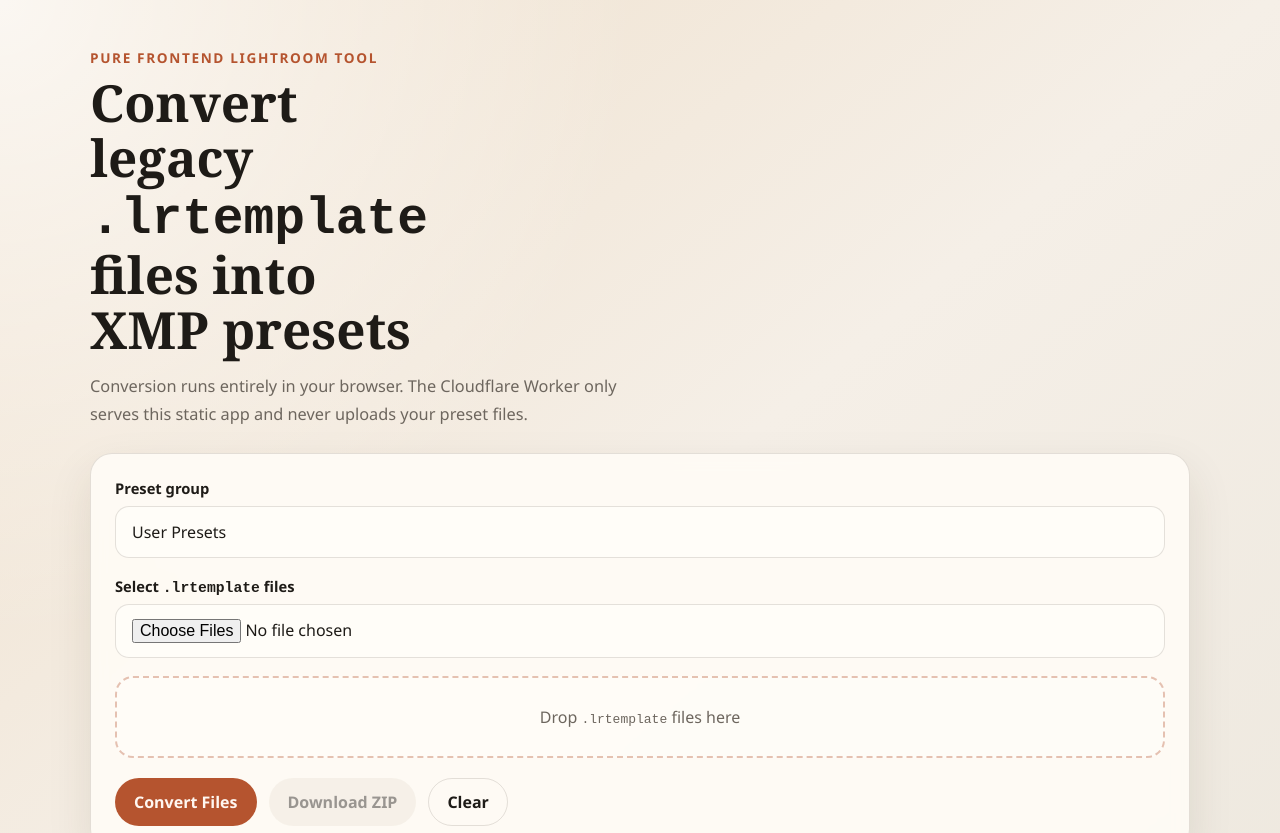
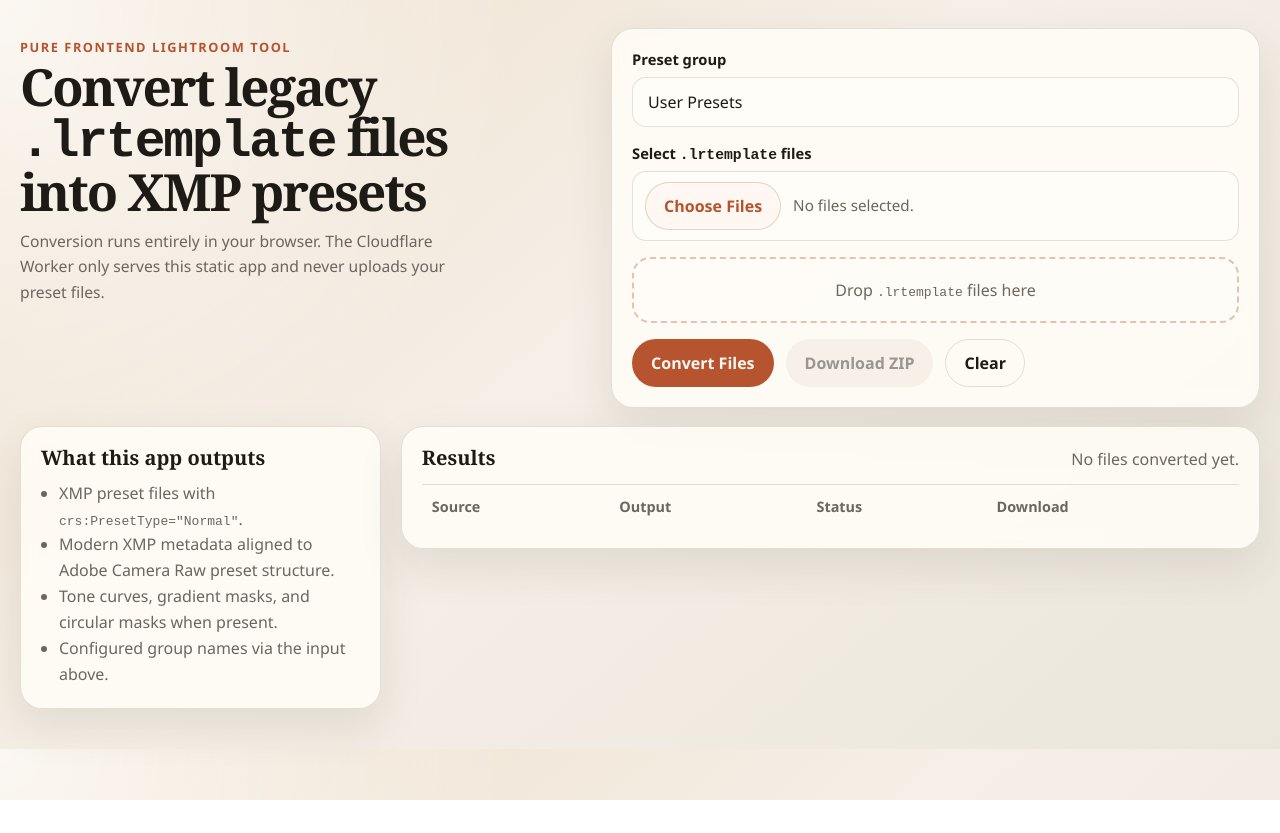
Before and after one commit to yuzukumo/LRtemplate2XMPPresets, a website with bundled scripts: page public/index.html in a window 1280 px wide. Shown: the top 833 px of the page. After the commit the page ends 800 px from the top, so only its background shows below. Built offline with nearby package versions, Linux system fonts and the light colour scheme.

Commit message:
Optimize Smoothness, Enhance Stability

```diff
--- a/public/app.js
+++ b/public/app.js
@@ -3,6 +3,8 @@ import { createZipBlob } from "./zip.js";
 
 const groupNameInput = document.querySelector("#groupName");
 const fileInput = document.querySelector("#fileInput");
+const browseButton = document.querySelector("#browseButton");
+const fileSelection = document.querySelector("#fileSelection");
 const dropZone = document.querySelector("#dropZone");
 const convertButton = document.querySelector("#convertButton");
 const downloadButton = document.querySelector("#downloadButton");
@@ -42,8 +44,17 @@ function normalizeFiles(files) {
 
 function refreshSelectedSummary() {
   if (!selectedFiles.length) {
+    fileSelection.textContent = "No files selected.";
+    fileSelection.title = "";
     setSummary("No files converted yet.");
     return;
+  }
+  if (selectedFiles.length === 1) {
+    fileSelection.textContent = selectedFiles[0].name;
+    fileSelection.title = selectedFiles[0].name;
+  } else {
+    fileSelection.textContent = `${selectedFiles.length} files selected`;
+    fileSelection.title = selectedFiles.map((file) => file.name).join("\n");
   }
   setSummary(`${selectedFiles.length} file(s) ready to convert.`);
 }
@@ -114,6 +125,8 @@ function clearAll() {
   fileInput.value = "";
   resultsBody.innerHTML = "";
   downloadButton.disabled = true;
+  fileSelection.textContent = "No files selected.";
+  fileSelection.title = "";
   setSummary("No files converted yet.");
 }
 
@@ -128,6 +141,10 @@ function activateDropZone(active) {
 
 fileInput.addEventListener("change", (event) => {
   applyFiles(event.target.files ?? []);
+});
+
+browseButton.addEventListener("click", () => {
+  fileInput.click();
 });
 
 convertButton.addEventListener("click", () => {
--- a/public/index.html
+++ b/public/index.html
@@ -8,6 +8,7 @@
   </head>
   <body>
     <main class="page">
+      <section class="masthead">
         <section class="hero">
           <p class="eyebrow">Pure Frontend Lightroom Tool</p>
           <h1>Convert legacy <code>.lrtemplate</code> files into XMP presets</h1>
@@ -25,7 +26,13 @@
 
           <div class="field">
             <label for="fileInput">Select <code>.lrtemplate</code> files</label>
-          <input id="fileInput" type="file" accept=".lrtemplate" multiple />
+            <input id="fileInput" class="sr-only" type="file" accept=".lrtemplate" multiple />
+            <div class="file-picker" role="group" aria-label="File selection">
+              <button id="browseButton" class="button picker" type="button">
+                Choose Files
+              </button>
+              <p id="fileSelection" class="file-selection">No files selected.</p>
+            </div>
           </div>
 
           <div id="dropZone" class="drop-zone" tabindex="0">
@@ -44,7 +51,9 @@
             </button>
           </div>
         </section>
+      </section>
 
+      <section class="content-grid">
         <section class="card notes">
           <h2>What this app outputs</h2>
           <ul>
@@ -74,6 +83,7 @@
             </table>
           </div>
         </section>
+      </section>
     </main>
 
     <script type="module" src="./app.js"></script>
--- a/public/styles.css
+++ b/public/styles.css
@@ -27,19 +27,26 @@ body {
 }
 
 .page {
-  width: min(1100px, calc(100vw - 32px));
+  width: min(1380px, calc(100vw - 40px));
   margin: 0 auto;
-  padding: 48px 0 64px;
+  padding: 28px 0 40px;
+}
+
+.masthead {
+  display: grid;
+  grid-template-columns: minmax(320px, 0.88fr) minmax(420px, 1fr);
+  gap: 20px;
+  align-items: start;
 }
 
 .hero {
-  margin-bottom: 24px;
+  padding: 10px 0 2px;
 }
 
 .eyebrow {
-  margin: 0 0 8px;
+  margin: 0 0 6px;
   color: var(--accent);
-  font-size: 0.85rem;
+  font-size: 0.8rem;
   font-weight: 700;
   letter-spacing: 0.12em;
   text-transform: uppercase;
@@ -54,24 +61,25 @@ h2 {
 }
 
 h1 {
-  max-width: 12ch;
-  font-size: clamp(2.4rem, 4vw, 4.2rem);
+  max-width: 15ch;
+  font-size: clamp(2.1rem, 4vw, 3.6rem);
+  line-height: 0.97;
+  letter-spacing: -0.04em;
 }
 
 h2 {
-  font-size: 1.35rem;
+  font-size: 1.25rem;
 }
 
 .lede {
-  max-width: 62ch;
-  margin: 16px 0 0;
+  max-width: 52ch;
+  margin: 12px 0 0;
   color: var(--muted);
-  font-size: 1.02rem;
-  line-height: 1.7;
+  font-size: 0.98rem;
+  line-height: 1.62;
 }
 
 .card {
-  margin-top: 20px;
   border: 1px solid var(--line);
   border-radius: 22px;
   background: var(--panel);
@@ -82,11 +90,19 @@ h2 {
 .controls,
 .notes,
 .results {
-  padding: 24px;
+  padding: 20px;
+}
+
+.content-grid {
+  display: grid;
+  grid-template-columns: minmax(260px, 0.42fr) minmax(0, 1fr);
+  gap: 20px;
+  margin-top: 18px;
+  align-items: start;
 }
 
 .field + .field {
-  margin-top: 18px;
+  margin-top: 16px;
 }
 
 label {
@@ -99,7 +115,7 @@ label {
 input[type="text"],
 input[type="file"] {
   width: 100%;
-  padding: 14px 16px;
+  padding: 13px 15px;
   border: 1px solid var(--line);
   border-radius: 14px;
   background: var(--panel-strong);
@@ -107,9 +123,45 @@ input[type="file"] {
   font: inherit;
 }
 
+.sr-only {
+  position: absolute;
+  width: 1px;
+  height: 1px;
+  padding: 0;
+  margin: -1px;
+  overflow: hidden;
+  clip: rect(0 0 0 0);
+  white-space: nowrap;
+  border: 0;
+}
+
+.file-picker {
+  display: flex;
+  flex-wrap: wrap;
+  align-items: center;
+  gap: 12px;
+  min-height: 58px;
+  padding: 10px 12px;
+  border: 1px solid var(--line);
+  border-radius: 14px;
+  background: var(--panel-strong);
+}
+
+.file-selection {
+  flex: 1 1 220px;
+  min-width: 0;
+  margin: 0;
+  color: var(--muted);
+  font-size: 0.95rem;
+  line-height: 1.4;
+  white-space: nowrap;
+  overflow: hidden;
+  text-overflow: ellipsis;
+}
+
 .drop-zone {
-  margin-top: 18px;
-  padding: 28px 18px;
+  margin-top: 16px;
+  padding: 20px 18px;
   border: 2px dashed rgba(181, 84, 47, 0.35);
   border-radius: 18px;
   background: rgba(255, 255, 255, 0.35);
@@ -128,7 +180,7 @@ input[type="file"] {
   display: flex;
   flex-wrap: wrap;
   gap: 12px;
-  margin-top: 20px;
+  margin-top: 16px;
 }
 
 .button {
@@ -141,6 +193,13 @@ input[type="file"] {
   font-weight: 700;
   padding: 12px 18px;
   transition: transform 140ms ease, background 140ms ease, border-color 140ms ease;
+}
+
+.button.picker {
+  background: #fff7f1;
+  border-color: rgba(181, 84, 47, 0.25);
+  color: var(--accent);
+  box-shadow: inset 0 0 0 1px rgba(255, 255, 255, 0.5);
 }
 
 .button:hover {
@@ -164,10 +223,10 @@ input[type="file"] {
 }
 
 .notes ul {
-  margin: 14px 0 0;
+  margin: 12px 0 0;
   padding-left: 18px;
   color: var(--muted);
-  line-height: 1.7;
+  line-height: 1.62;
 }
 
 .results-head {
@@ -185,7 +244,7 @@ input[type="file"] {
 
 .table-wrap {
   overflow-x: auto;
-  margin-top: 18px;
+  margin-top: 14px;
 }
 
 table {
@@ -195,7 +254,7 @@ table {
 
 th,
 td {
-  padding: 14px 10px;
+  padding: 12px 10px;
   border-top: 1px solid var(--line);
   text-align: left;
   vertical-align: top;
@@ -226,10 +285,21 @@ td code {
   font-weight: 700;
 }
 
+@media (max-width: 980px) {
+  .masthead,
+  .content-grid {
+    grid-template-columns: 1fr;
+  }
+
+  h1 {
+    max-width: 16ch;
+  }
+}
+
 @media (max-width: 720px) {
   .page {
     width: min(100vw, calc(100vw - 20px));
-    padding: 24px 0 40px;
+    padding: 18px 0 28px;
   }
 
   .controls,
@@ -237,4 +307,29 @@ td code {
   .results {
     padding: 18px;
   }
+
+  .hero {
+    padding-top: 2px;
+  }
+
+  h1 {
+    max-width: 11ch;
+    font-size: clamp(2rem, 11vw, 3rem);
+  }
+
+  .lede {
+    font-size: 0.94rem;
+  }
+
+  .file-picker {
+    align-items: stretch;
+  }
+
+  .button.picker {
+    width: 100%;
+  }
+
+  .actions .button {
+    flex: 1 1 100%;
+  }
 }
```
Lines whose indentation alone changed are shown as unchanged.
